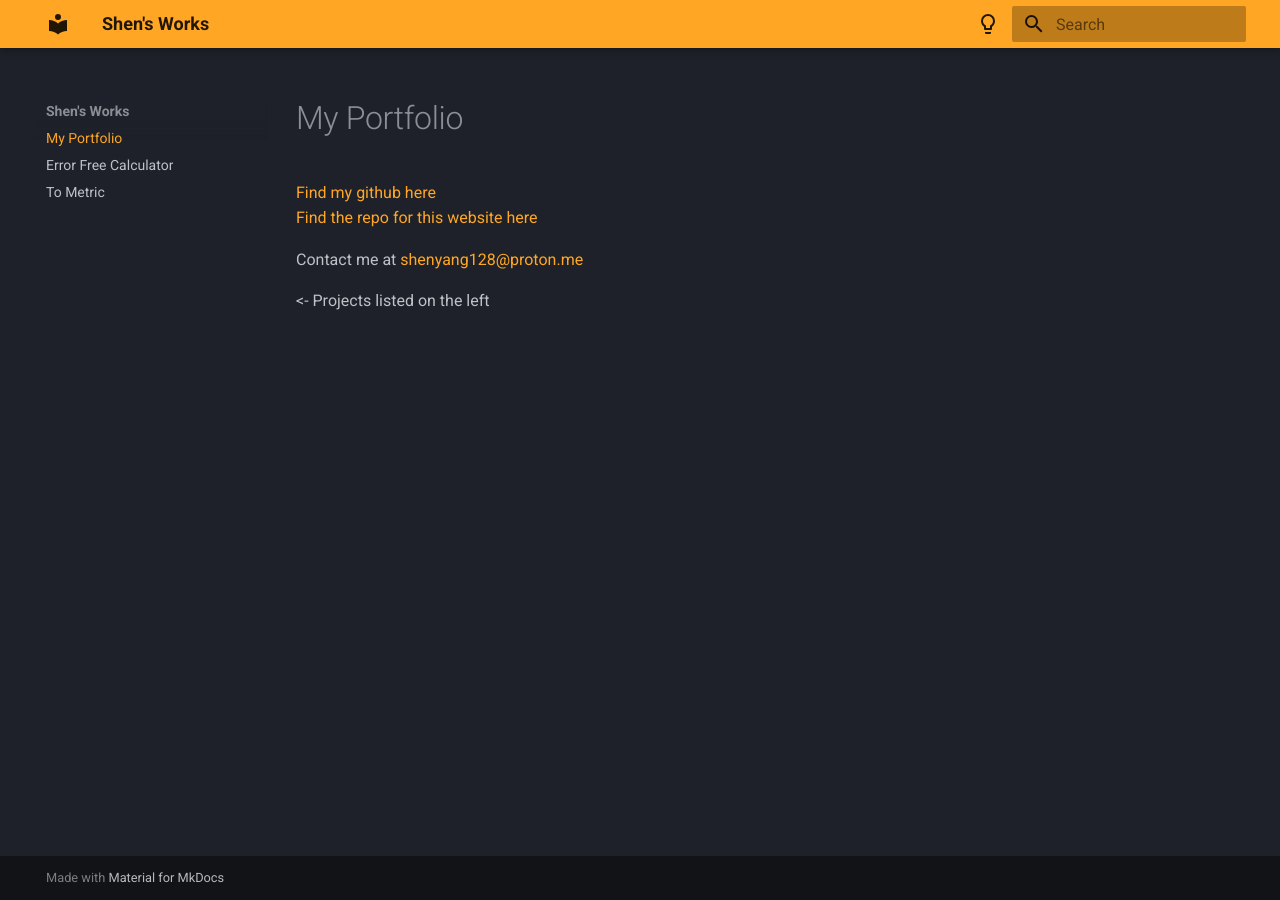
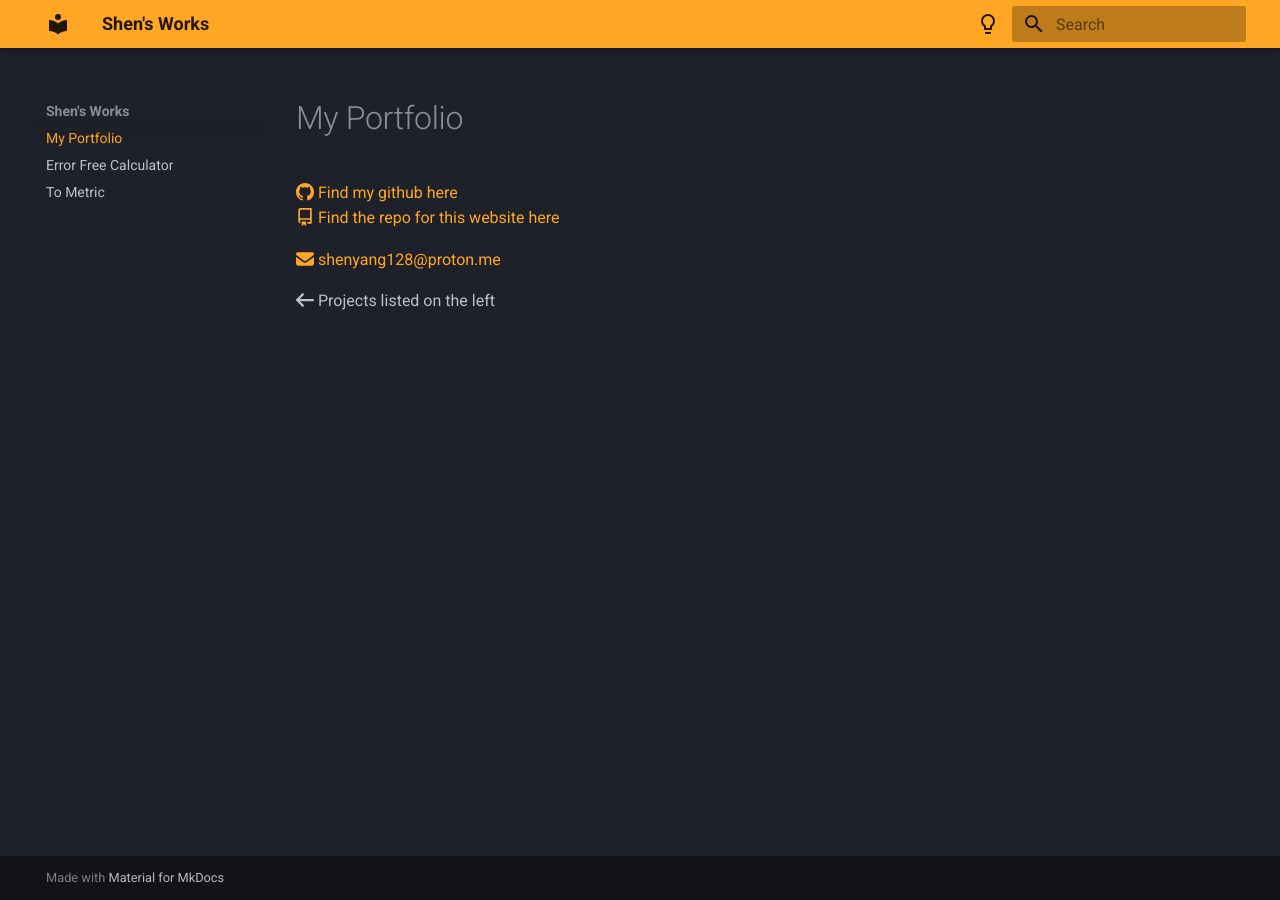
Before and after one commit to FireLemons/portfolio, an MkDocs documentation site: the page built from docs/index.md, in a window 1280 px wide. Built offline with MkDocs 1.6.1 and Material for MkDocs 9.7.7, drawn with Linux system fonts in a browser that asks for light colours.

Commit message:
add icons

```diff
--- a/docs/index.md
+++ b/docs/index.md
@@ -1,7 +1,7 @@
 # My Portfolio
-[Find my github here](https://github.com/FireLemons)
-[Find the repo for this website here](https://github.com/FireLemons/portfolio)
+[:octicons-mark-github-16: Find my github here](https://github.com/FireLemons)
+[:octicons-repo-16: Find the repo for this website here](https://github.com/FireLemons/portfolio)
 
-Contact me at [shenyang128@proton.me](mailto:[shenyang128@proton.me])
+[:fontawesome-solid-envelope: shenyang128@proton.me](mailto:[shenyang128@proton.me])
 
-<- Projects listed on the left
+:fontawesome-solid-arrow-left: Projects listed on the left
--- a/mkdocs.yml
+++ b/mkdocs.yml
@@ -3,6 +3,9 @@
 markdown_extensions:
   - attr_list
   - md_in_html
+  - pymdownx.emoji:
+      emoji_index: !!python/name:materialx.emoji.twemoji
+      emoji_generator: !!python/name:materialx.emoji.to_svg
   - toc:
       permalink: true
 site_name: Shen's Works
```
